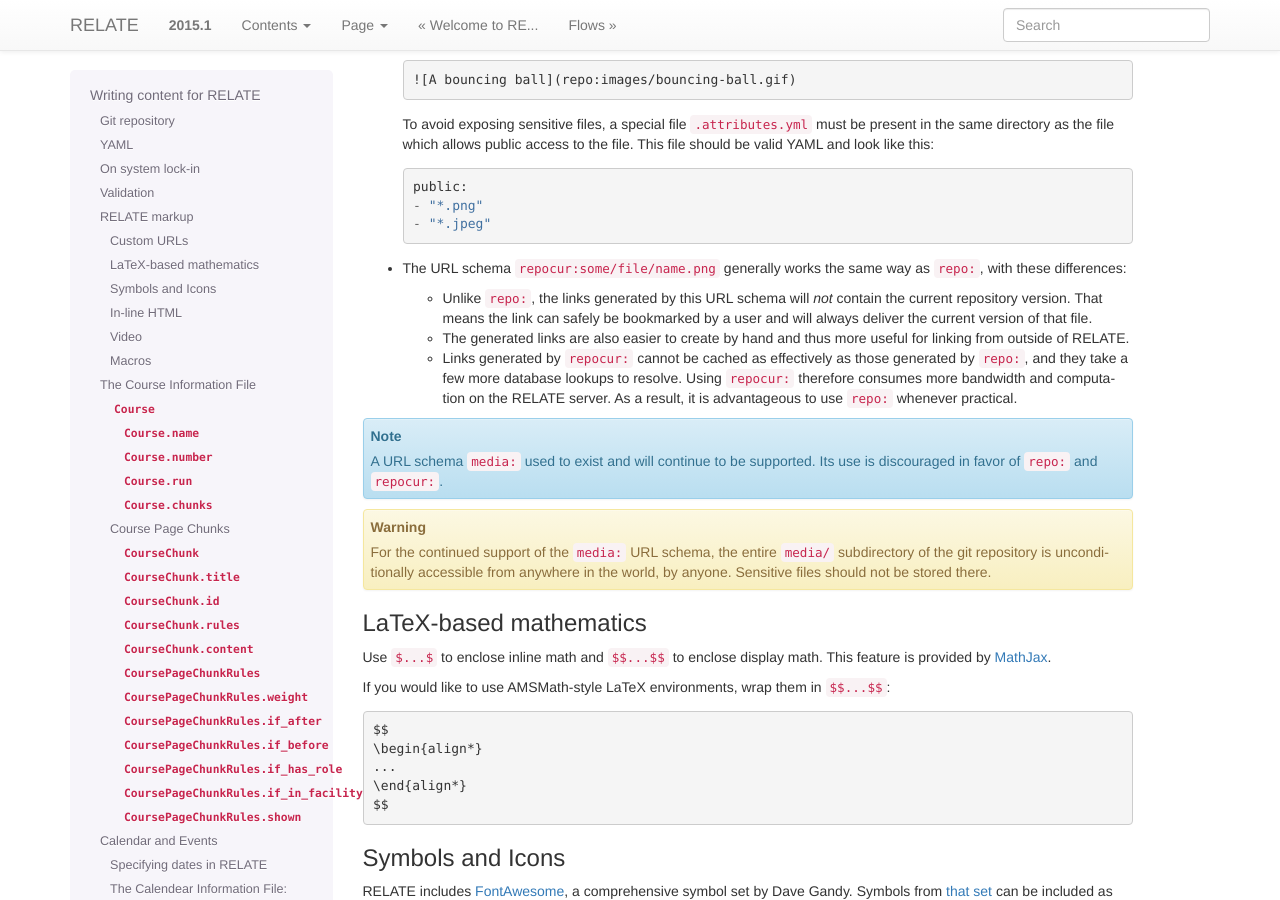
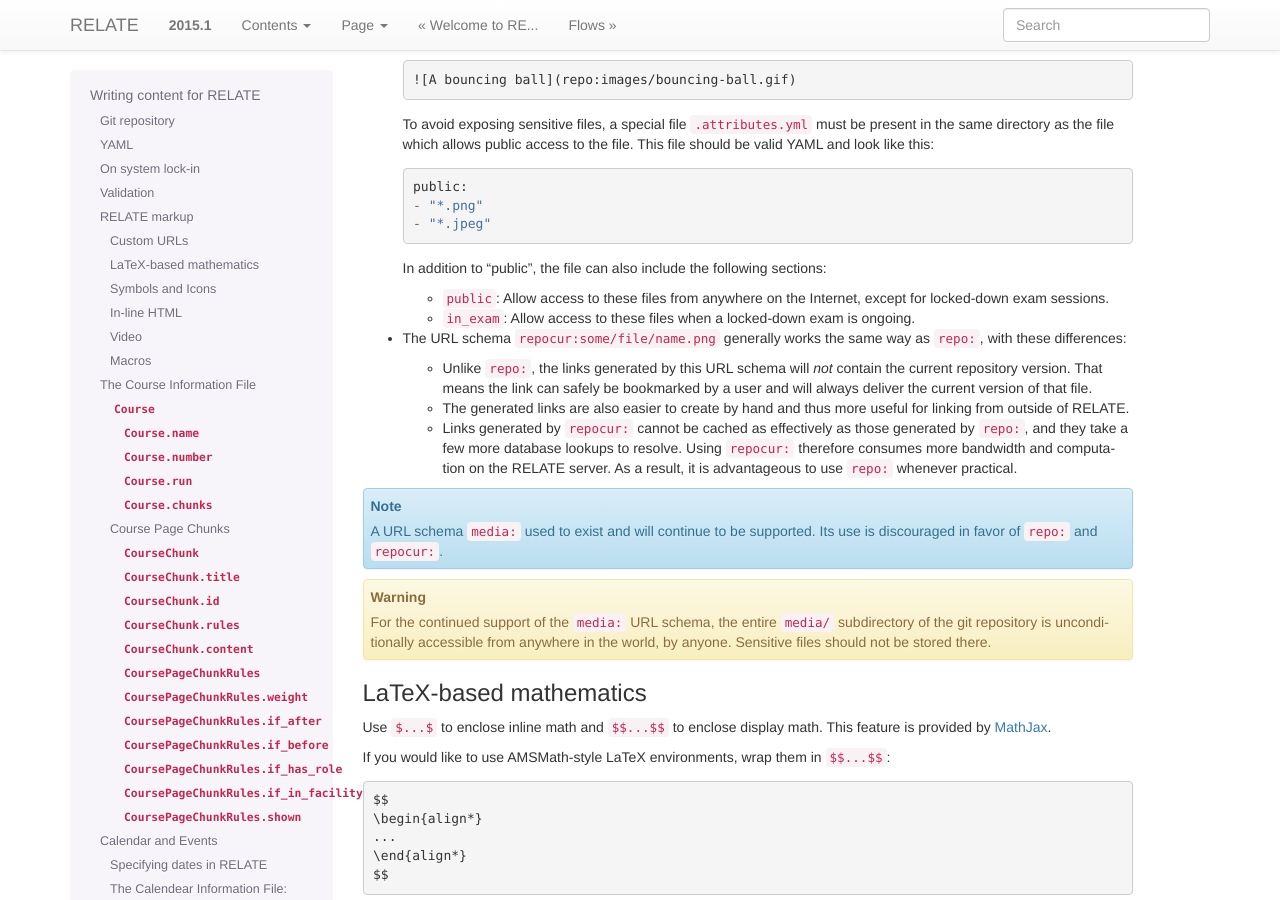
Before and after one commit to inducer/relate, a Sphinx documentation site: the page built from doc/content.rst, in a window 1280 px wide and 900 px high, scrolled down 2661 px. Built offline with Sphinx 7.4.7, drawn with Linux system fonts in a browser that asks for light colours.

Commit message:
Document in_exam in .attributes.yml

```diff
--- a/doc/content.rst
+++ b/doc/content.rst
@@ -188,6 +188,14 @@ a RELATE site:
       public:
       - "*.png"
       - "*.jpeg"
+
+  In addition to "public", the file can also include the following
+  sections:
+
+  * ``public``: Allow access to these files from anywhere on the
+    Internet, except for locked-down exam sessions.
+  * ``in_exam``: Allow access to these files when a locked-down exam
+    is ongoing.
 
 * The URL schema ``repocur:some/file/name.png``
   generally works the same way as ``repo:``, with these differences:
```
